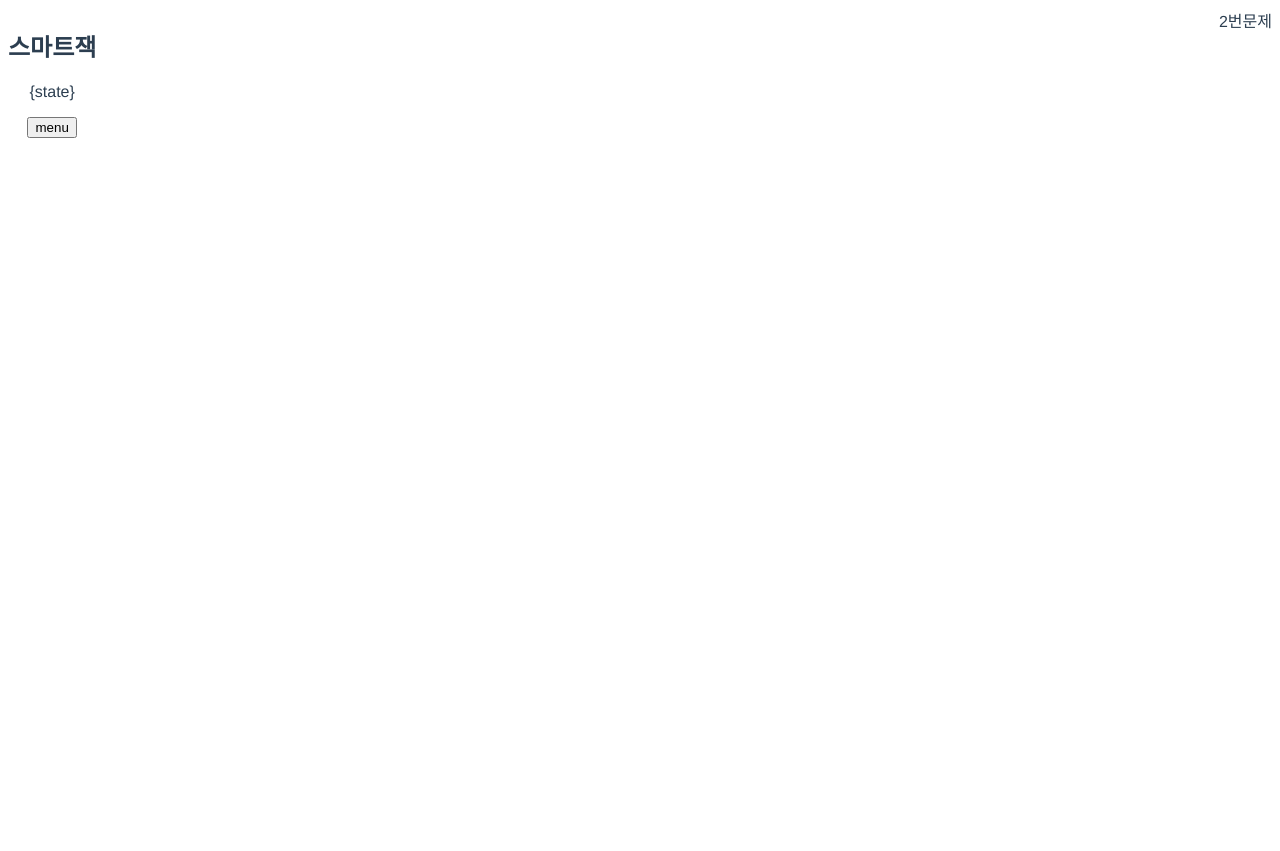
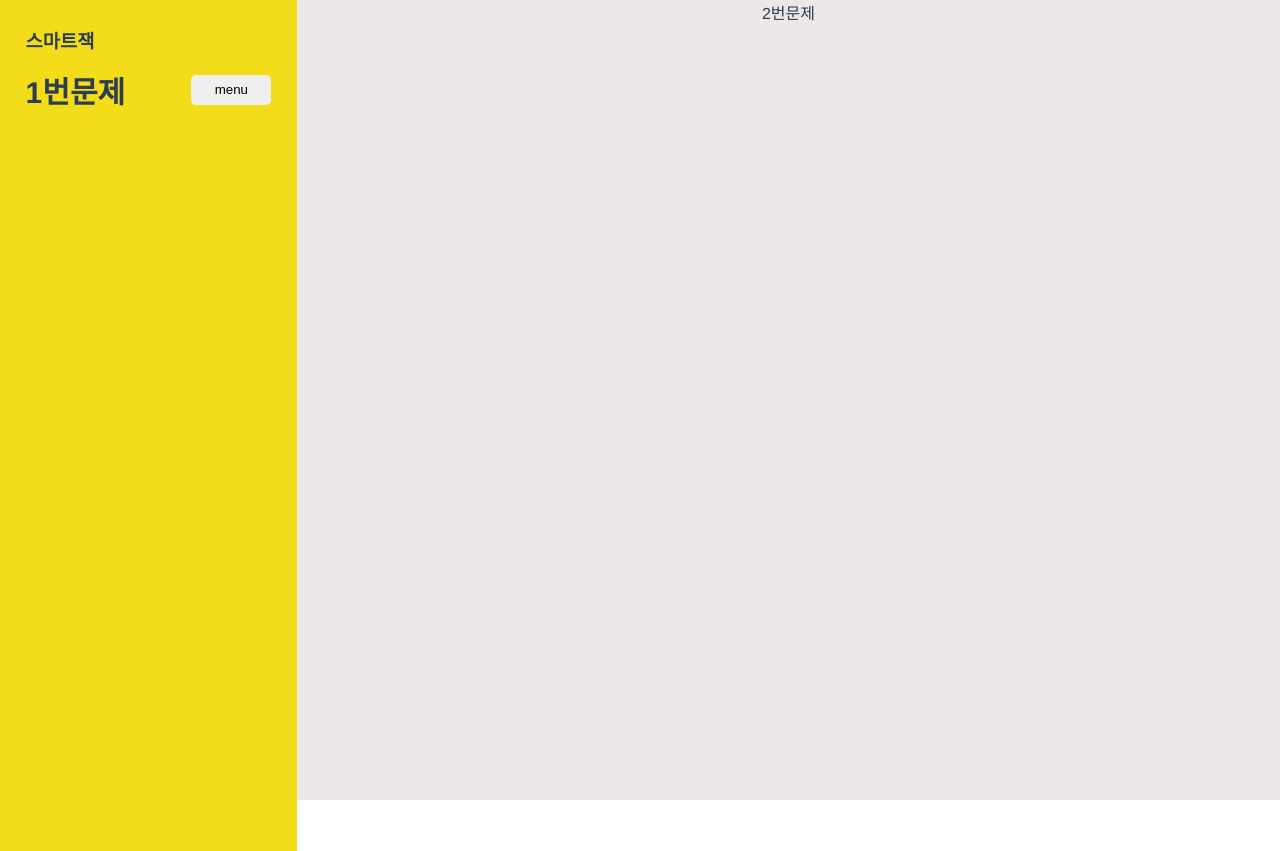
Before and after one commit to kirin059/vue_api_introduction, a Vue app: page /one in a window 1280 px wide. Before the commit the page ends 800 px from the top, so only its background shows below. Built offline with nearby package versions, Linux system fonts and the light colour scheme.

Commit message:
Add: app.js 기능구현 및 styling 완성

```diff
--- a/src/App.vue
+++ b/src/App.vue
@@ -1,19 +1,20 @@
 <template>
   <div id="app">
     <div class="sidebar">
-        <h2>스마트잭</h2>
+        <h3>스마트잭</h3>
         <div class="title">
-            <p>{state}</p>
-            <span class="dropdown" :class="{shown: state}">
+            <p>1번문제</p>
+            <div class="dropdown" :class="{shown: state}">
                 <button href="#" @click.prevent="toggleDropdown" class="dropdown-toggle">menu</button>
+            </div>
+        </div>
+
         <div class="dropdown-menu" v-show="state">
           <ul>
             <li><router-link to="/">One</router-link></li>
             <li><router-link to="/two">Two</router-link></li>
             <li><router-link to="/three">Three</router-link></li>
           </ul>
-                </div>
-            </span>
         </div>
     </div>
 
@@ -49,6 +50,9 @@ export default {
 }
 </script>
 <style>
+body {
+  margin: 0;
+}
 #app {
   display: flex;
   justify-content: space-between;
@@ -59,16 +63,55 @@ export default {
   color: #2c3e50;
 }
 
-#nav {
-  padding: 30px;
+.sidebar {
+  flex: 2;
+  padding: 2%;
+  height: 100vh;
+  background-color: rgb(243, 221, 26);
+  text-align: left;
 }
-
-#nav a {
-  font-weight: bold;
-  color: #2c3e50;
+h3 {
+  margin:0;
 }
-
-#nav a.router-link-exact-active {
-  color: #42b983;
+.title {
+  display: flex;
+  justify-content: space-between;
+  align-items: center;
+  margin-top: 15px;
+}
+.title p {
+  margin: 0;
+  font-size: 30px;
+  font-weight: 900;
+}
+.title .dropdown {
+  margin: 0;
+  height: 30px;
+}
+.title .dropdown button {
+  width: 80px;
+  height: 30px;
+  border: 0;
+  border-radius: 5px;
+}
+.dropdown-menu  {
+  width: 100%;
+}
+.dropdown-menu ul {
+  padding: 0;
+  list-style: none;
+}
+.dropdown-menu ul li {
+  padding: 15px 0 0 10px;
+  text-decoration-line: none;
+}
+.dropdown-menu ul li:hover {
+  border-radius: 5px;
+  background-color: red;
+}
+.main {
+  flex: 8;
+  height: 100vh;
+  background-color: rgb(236, 232, 232);
 }
 </style>
```
Lines whose indentation alone changed are shown as unchanged.
